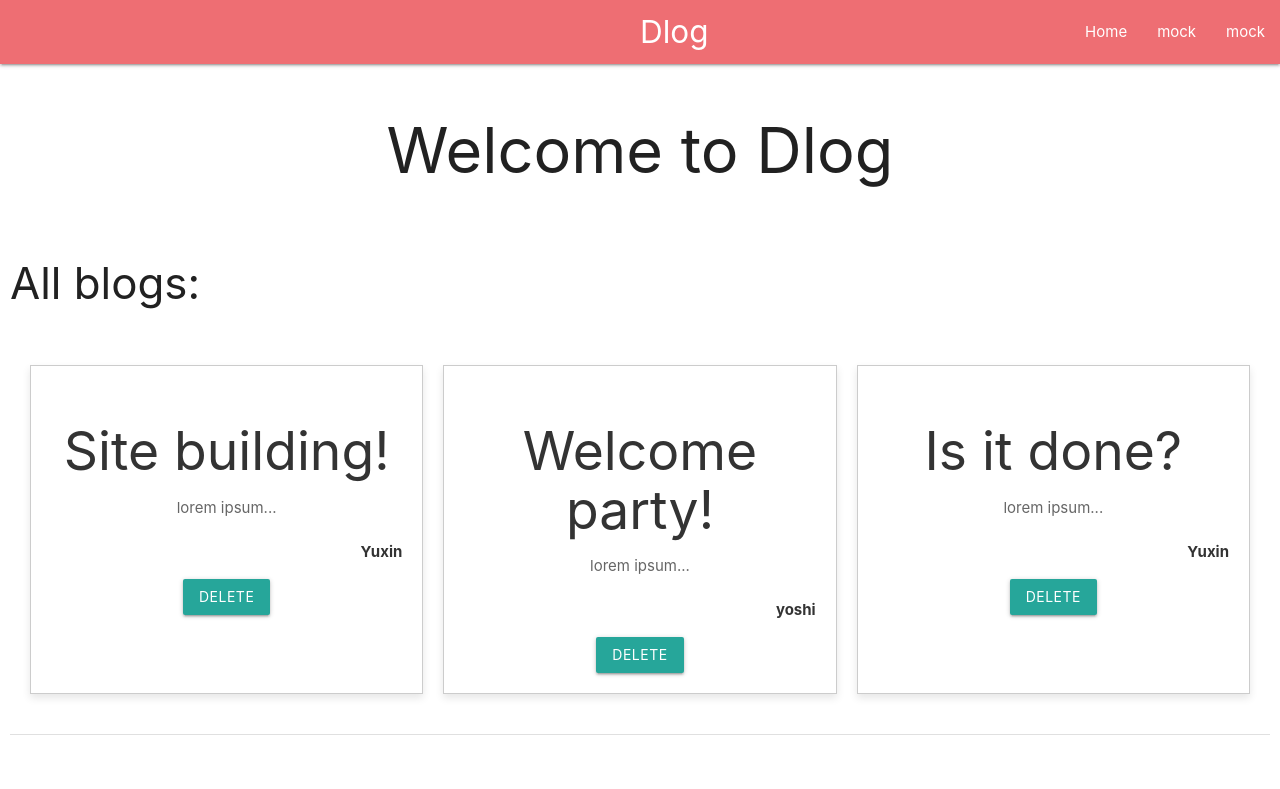
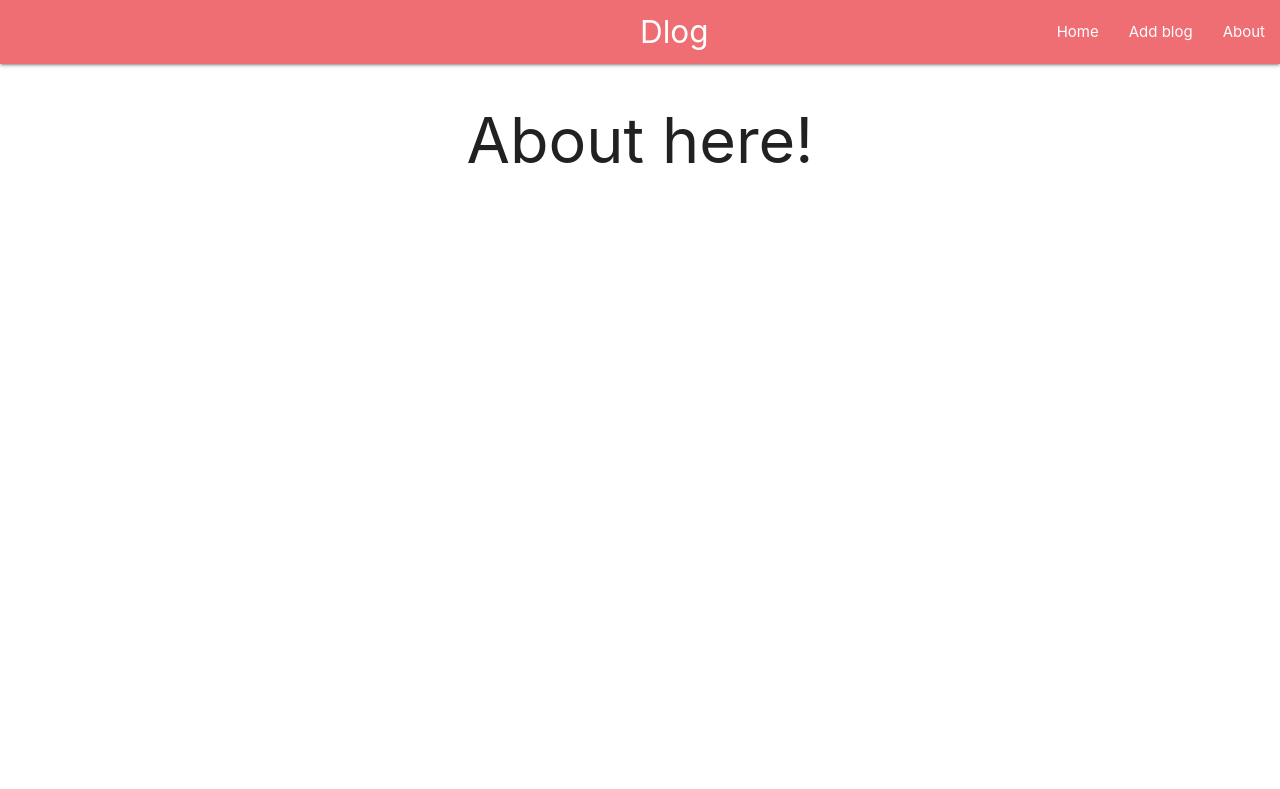
Before and after one commit to Chimpdu/Dblog, a React (Create React App) app: page /about in a window 1280 px wide. Shown: the top 789 px of the page. Built offline with nearby package versions, Linux system fonts and the light colour scheme.

Commit message:
adding React router

```diff
--- a/package.json
+++ b/package.json
@@ -6,8 +6,10 @@
     "@testing-library/jest-dom": "^5.17.0",
     "@testing-library/react": "^13.4.0",
     "@testing-library/user-event": "^13.5.0",
+    "materialize-css": "^1.0.0-rc.2",
     "react": "^18.2.0",
     "react-dom": "^18.2.0",
+    "react-router-dom": "^6.21.3",
     "react-scripts": "5.0.1",
     "web-vitals": "^2.1.4"
   },
--- a/public/index.html
+++ b/public/index.html
@@ -26,6 +26,7 @@
     -->
     <!-- Compiled and minified CSS -->
     <link rel="stylesheet" href="https://cdnjs.cloudflare.com/ajax/libs/materialize/1.0.0/css/materialize.min.css">
+    <link href="https://fonts.googleapis.com/icon?family=Material+Icons" rel="stylesheet">
 
     <!-- Compiled and minified JavaScript -->
     <script src="https://cdnjs.cloudflare.com/ajax/libs/materialize/1.0.0/js/materialize.min.js"></script>
--- a/src/App.js
+++ b/src/App.js
@@ -2,12 +2,23 @@ import './App.css';
 import './components/Nav'
 import Nav from './components/Nav';
 import Home from './components/Home';
+import About from './components/About';
+import AddBlog from './components/AddBlog';
+import { BrowserRouter as Router, Routes, Route} from 'react-router-dom';
+
 function App() {
   return (
-    <div className="App">
-      <Nav/>
-      <Home/>
-    </div>
+    <Router>
+      <div className="App">
+        <Nav/>
+        <Routes>
+          <Route path='/' element={<Home/>}></Route>
+          <Route path='/about' element={<About/>}></Route>
+          <Route path ='/add' element={<AddBlog/>}></Route>
+        </Routes>
+
+      </div>
+    </Router>
   );
 }
 
--- /dev/null
+++ b/src/components/About.js
@@ -0,0 +1,11 @@
+import React from 'react'
+
+function About() {
+  return (
+    <div>
+      <h1>About here!</h1>
+    </div>
+  )
+}
+
+export default About
--- /dev/null
+++ b/src/components/AddBlog.js
@@ -0,0 +1,11 @@
+import React from 'react'
+
+function AddBlog() {
+  return (
+    <div>
+      <h1>Add Blog</h1>
+    </div>
+  )
+}
+
+export default AddBlog
--- a/src/components/Nav.js
+++ b/src/components/Nav.js
@@ -1,17 +1,31 @@
-import React from 'react'
-
+import {useEffect} from 'react'
+import {Link} from 'react-router-dom'
+import M from 'materialize-css';
+//npm i materialize-css@next is needed as we need to initialize the sidenav.
 function Nav() {
+  useEffect(()=>{
+    // Initialize the sidenav
+    M.Sidenav.init(document.querySelectorAll('.sidenav'));
+  }, [])
   return (
-    <nav className='navbar'>
-      <div className="nav-wrapper">
-        <a href="/" className="brand-logo">Dlog</a>
-        <ul id="nav-mobile" className="right hide-on-med-and-down">
-          <li><a href="/">Home</a></li>
-          <li><a href="/#">mock</a></li>
-          <li><a href="/#">mock</a></li>
-        </ul>
-      </div>
-</nav>
+    <>
+      <nav className="nav-bar">
+        <div className="nav-wrapper">
+          <Link to="/" className="brand-logo">Dlog</Link>
+          <Link to="#" data-target="mobile-demo" className="sidenav-trigger"><i className="material-icons">menu</i></Link>
+          <ul className="right hide-on-med-and-down">
+            <li><Link to="/">Home</Link></li>
+            <li><Link to="/add">Add blog</Link></li>
+            <li><Link to="/about">About</Link></li>
+          </ul>
+        </div>
+      </nav>
+      <ul className="sidenav" id="mobile-demo">
+        <li><Link to="/">Home</Link></li>
+        <li><Link to="/add">Add blog</Link></li>
+        <li><Link to="/about">About</Link></li>
+      </ul>
+    </>
   )
 }
 
```
Also changed, not shown: 1 other file (tests, documents, lock files or other folders).
